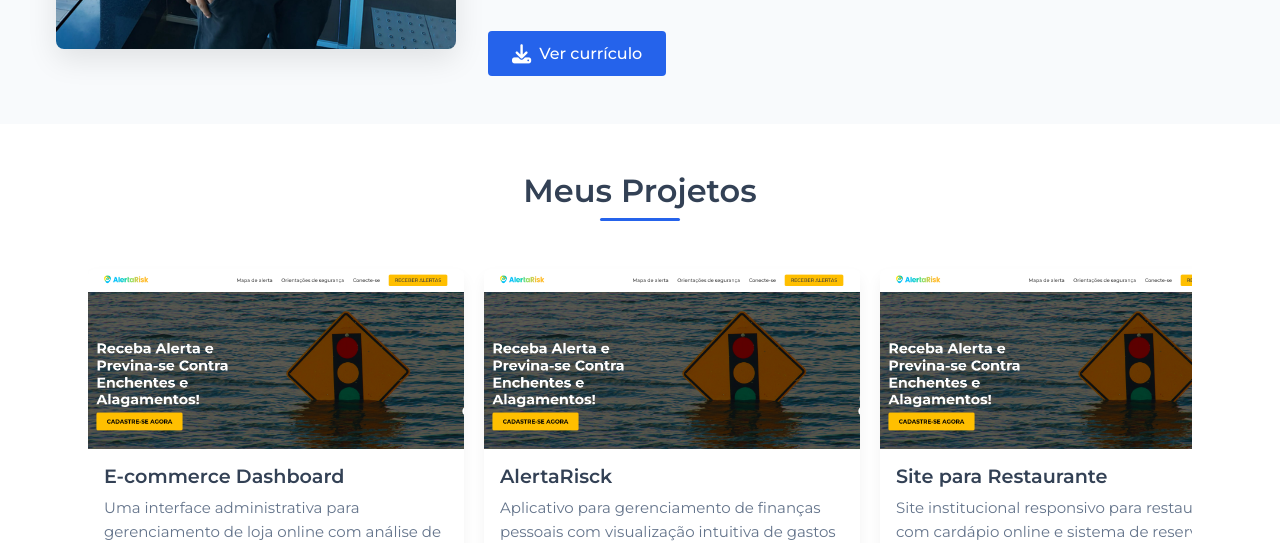
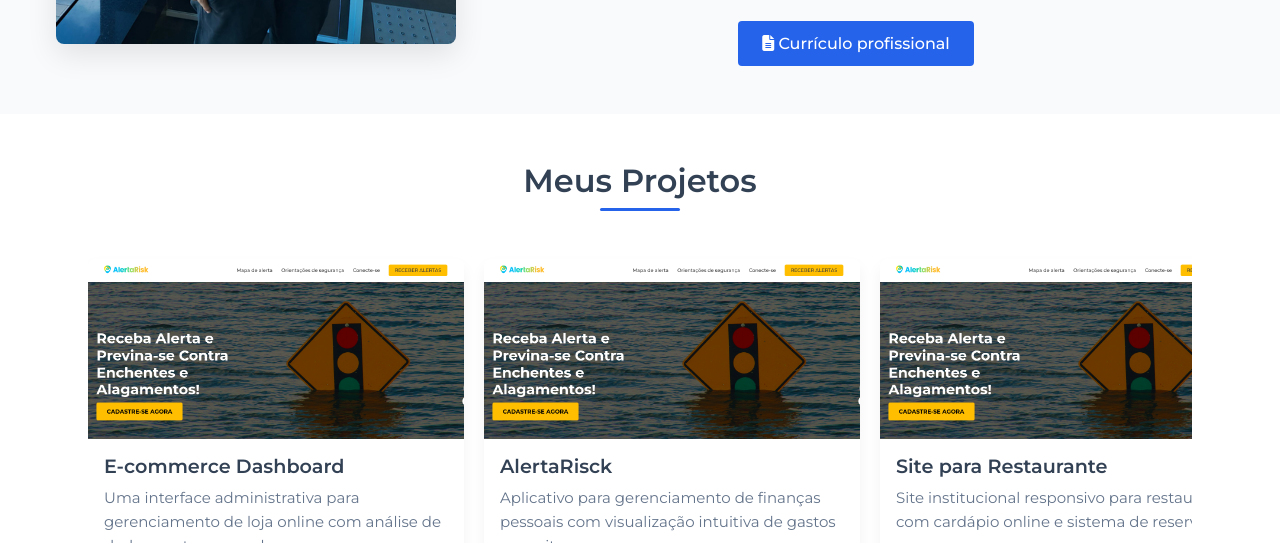
Before and after one commit to GabrielBielFerreira/portifolio, a plain HTML site: page index.html in a window 1280 px wide. Shown: the part 1200-1743 px from the top of the page. Drawn offline with Linux system fonts and the light colour scheme.

Commit message:
Centraliza botão do currículo e melhora visual

```diff
--- a/index.html
+++ b/index.html
@@ -96,11 +96,11 @@
                                 <span>CSS3</span>
                             </div>
                         </div>
-                    </div>
-                    <a href="assets/curriculo.pdf" download class="btn download-btn">
-                        <i class="fas fa-download"></i> Ver currículo
-                    </a>
-                </div>
+                        <div class="curriculo-container">
+                            <a href="assets/curriculo.pdf" target="_blank" class="btn download-btn">
+                                <i class="fas fa-file-alt"></i> Currículo profissional
+                            </a>
+                        </div>
             </div>
         </div>
     </section>
--- a/style.css
+++ b/style.css
@@ -413,16 +413,12 @@ a:hover {
   transform: scale(1.1);
 }
 
-.download-btn {
-  display: inline-flex;
-  align-items: center;
-  gap: 0.5rem; /* Reduzido de 0.625rem para 0.5rem */
-  margin-top: 0.625rem;
+.curriculo-container {
+  display: flex;
+  justify-content: center;
+  margin-top: 1.5rem;
 }
 
-.download-btn i {
-  font-size: 1.2rem;
-}
 
 /* Animações */
 .animated {
```
